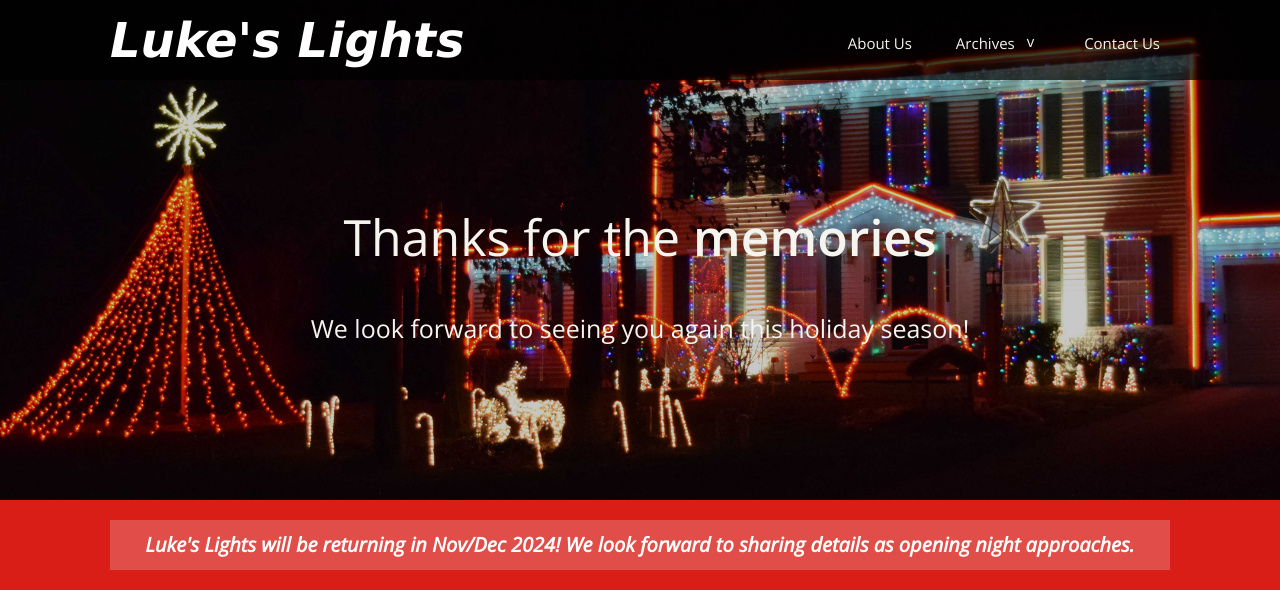
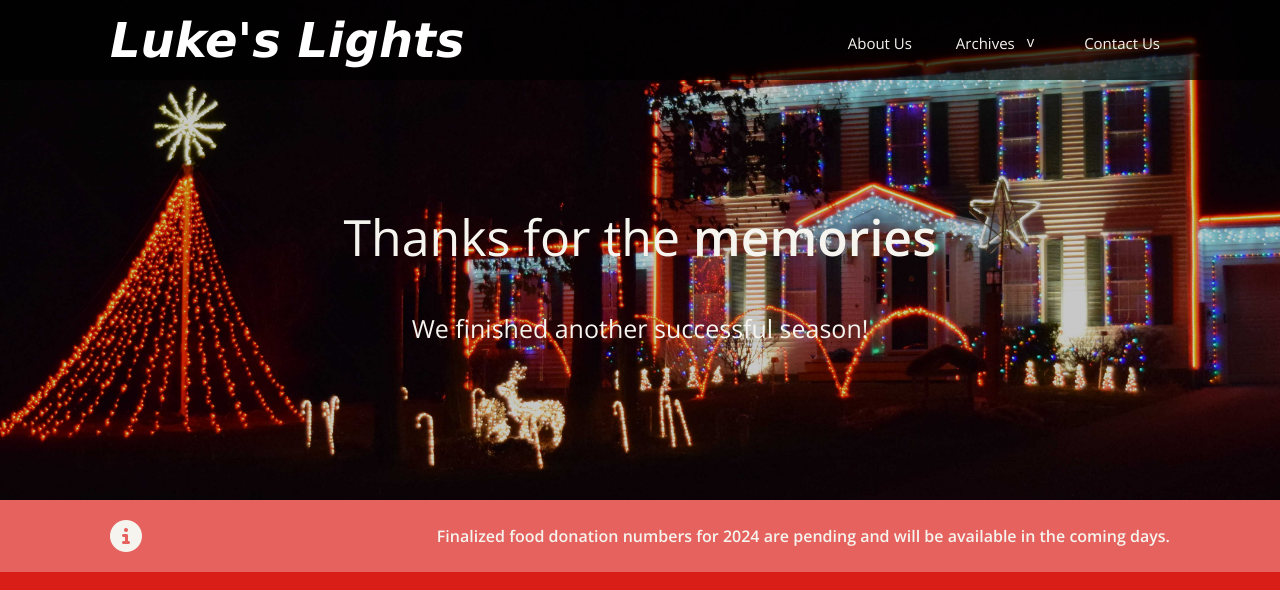
Before and after one commit to ldobson98/lukeslights, a Jekyll site: the page built from index_jan2025.html, in a window 1280 px wide. Shown: the top 590 px of the page. Built offline with Jekyll 4.4.1, drawn with Linux system fonts in a browser that asks for light colours; nearby versions of some CDN libraries; grey boxes are pictures that could not be loaded.

Commit message:
Update index_jan2025.html

```diff
--- a/index_jan2025.html
+++ b/index_jan2025.html
@@ -6,22 +6,22 @@ title: Home
 <div class="jumbotron section">
   <div class="wrap">
     <h2>Thanks for the <span>memories</span></h2>
-<!--     <h5>We finished another successful season!</h5> -->
-    <h5>We look forward to seeing you again this holiday season!</h5>
+    <h5>We finished another successful season!</h5>
+<!--     <h5>We look forward to seeing you again this holiday season!</h5> -->
     <!--<div class="update"><b>UPDATE:&nbsp;</b>.</div>-->
   </div>
 </div>
 <div class="about section">
-<!--   <div class="full warning warning-perm" role="notice">
+  <div class="full warning warning-perm" role="notice">
     <div class="wrap">
       <i class="fas fa-info-circle"></i>
-      <p><b>Dates and times will be posted as opening night approaches.</b> We look forward to another successful holiday season!
+      <p><b>Finalized food donation numbers for 2024 are pending and will be available in the coming days.</b>
     </div>
-  </div> -->
+  </div>
   <div class="wrap">
     <!-- <h4 class="warning" role="notice"><b>Thanks to the community's efforts we collected X,XXX pounds of food in 20XX!!</b></h4> -->
     <!-- <h4 class="warning" role="notice"><b>Dates and times will be announced as opening night approaches.</b></h4> -->
-    <h4 class="warning" role="notice"><b>Luke's Lights will be returning in Nov/Dec 2024! We look forward to sharing details as opening night approaches.</b></h4>
+<!--     <h4 class="warning" role="notice"><b>Luke's Lights will be returning in Nov/Dec 2024! We look forward to sharing details as opening night approaches.</b></h4> -->
     <div class="right col1of2 last-col">
       <h2>Welcome to Luke's Lights!</h2>
       <p>We are a computerized, residential display located in New Hampshire.  Our display has about 8,500 lights, the majority of which are energy-efficient LEDs.  All of our lights are synchronized to music over our own radio station.  Each year, we host a non-perishable food drive, which to-date has collected <a href="about_us.html">more than 26,500 pounds</a> of non-perishable food for St. Joseph’s Food Pantry!  Please visit our Facebook page for status updates. We look forward to seeing you this holiday season.</p>
```
Also changed, not shown: other parts of index_jan2025.html (+1 -1 lines).
